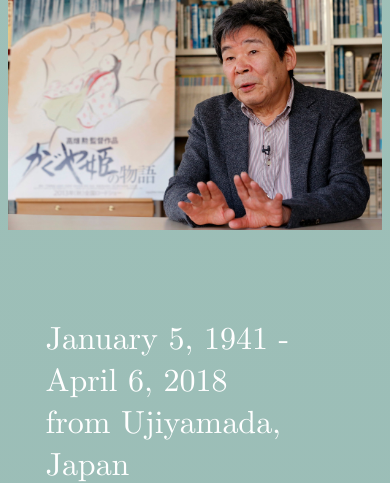
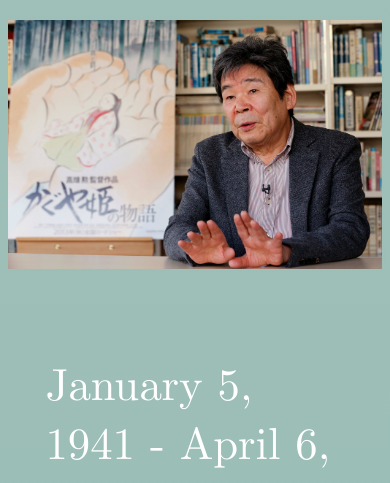
Before and after one commit to kiranw/memory-seed, a plain HTML site: page profile.html in a window 390 px wide. Shown: the part 386-869 px from the top of the page. Drawn offline with nearby package versions, Linux system fonts and the light colour scheme.

Commit message:
Updating from phone testing

```diff
--- a/css/profile.css
+++ b/css/profile.css
@@ -59,7 +59,7 @@ body {
     background: -webkit-linear-gradient(top, #a0c1b8 0%,#709fb0 100%);
     color: white;
     font-size: 2em;
-    padding-top:10%;
+    padding-top:20%;
     padding-bottom:10%;
 
     /*padding: 5% 5% 10% 10%;*/
@@ -130,6 +130,7 @@ a:hover {
 
 .sotoba {
     font-family: 'Computer Modern Serif';
+    font-size: 1.4em;
 }
 
 .lock {
```
